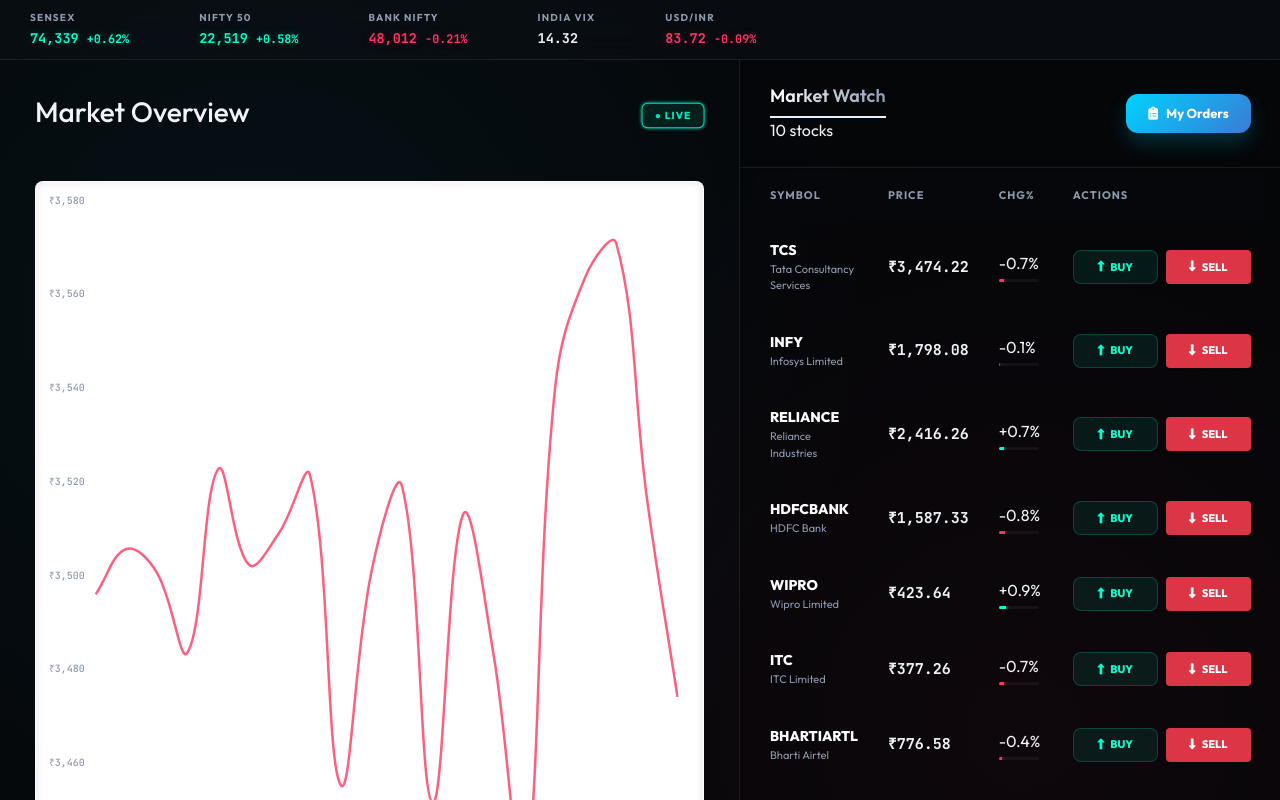
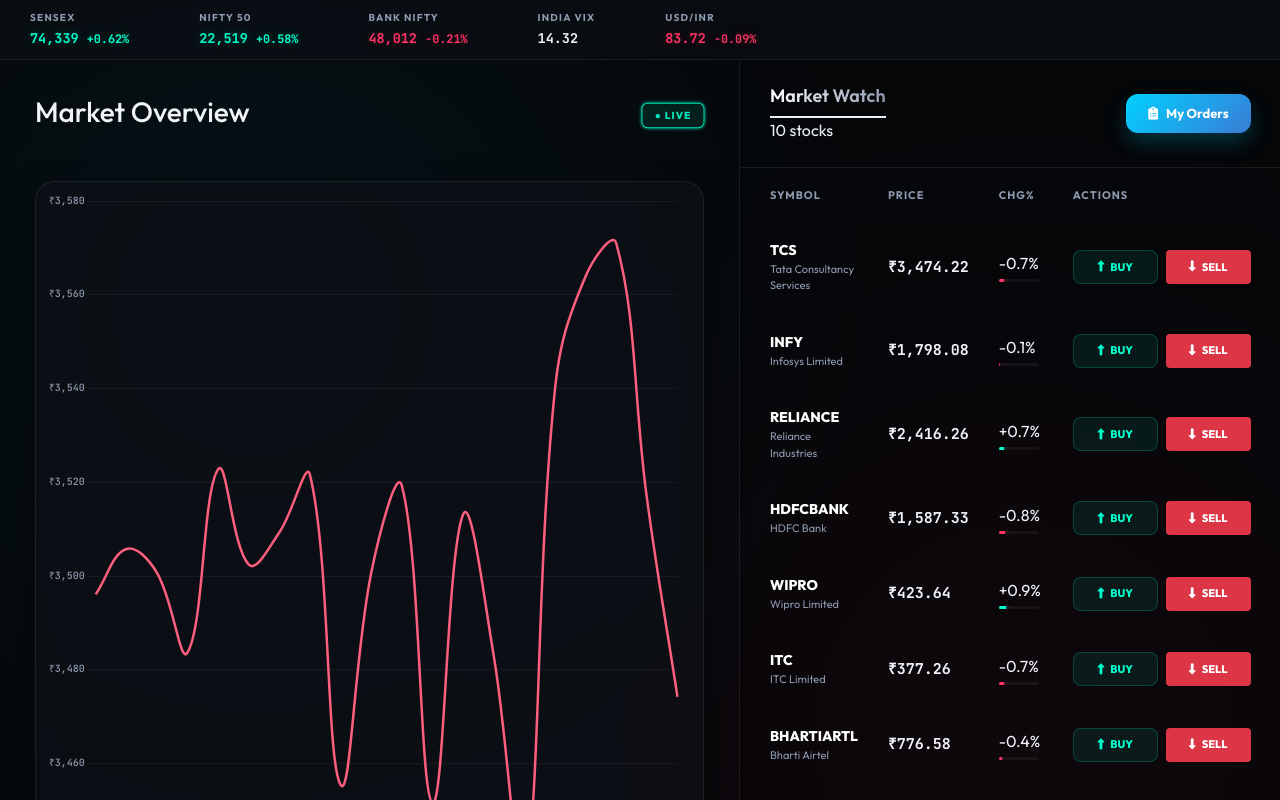
Before and after one commit to Chiranjeeb-Dash-Git/Zerodha-, a React (Create React App) app in the folder frontend/: page /#/trading in a window 1280 px wide. Shown: the top 800 px of the page. Built offline with nearby package versions, Linux system fonts and the light colour scheme; no server answers.

Commit message:
Final UI Fix: Forced dark theme on Market Overview chart to resolve legacy CSS conflicts

```diff
--- a/frontend/src/components/trading/TradingView.css
+++ b/frontend/src/components/trading/TradingView.css
@@ -129,12 +129,12 @@
 .chart-container {
     flex: 1;
     min-height: 450px;
-    background: var(--bg-panel);
-    border: 1px solid var(--border-subtle);
-    border-radius: 20px;
+    background: var(--bg-panel) !important;
+    border: 1px solid var(--border-subtle) !important;
+    border-radius: 20px !important;
     padding: 20px;
     backdrop-filter: blur(10px);
-    box-shadow: 0 20px 40px rgba(0,0,0,0.4);
+    box-shadow: 0 20px 40px rgba(0,0,0,0.4) !important;
 }
 
 /* === Right: Market Watch === */
--- a/frontend/src/components/trading/TradingView.js
+++ b/frontend/src/components/trading/TradingView.js
@@ -288,7 +288,7 @@
                                     legend: { display: false },
                                     tooltip: {
                                         enabled: true,
-                                        backgroundColor: 'rgba(13, 17, 23, 0.95)',
+                                        backgroundColor: 'rgba(13, 17, 23, 1)',
                                         titleFont: { family: "'Outfit', sans-serif", size: 13, weight: '700' },
                                         bodyFont: { family: "'JetBrains Mono', monospace", size: 12 },
                                         padding: 12,
@@ -300,10 +300,13 @@
                                         }
                                     }
                                 },
+                                canvas: {
+                                    backgroundColor: 'transparent'
+                                },
                                 scales: {
                                     y: {
                                         beginAtZero: false,
-                                        grid: { color: 'rgba(255,255,255,0.03)', drawBorder: false },
+                                        grid: { color: 'rgba(255,255,255,0.05)', drawBorder: false },
                                         ticks: {
                                             color: '#8e9aaf',
                                             font: { family: "'JetBrains Mono', monospace", size: 10 },
```
